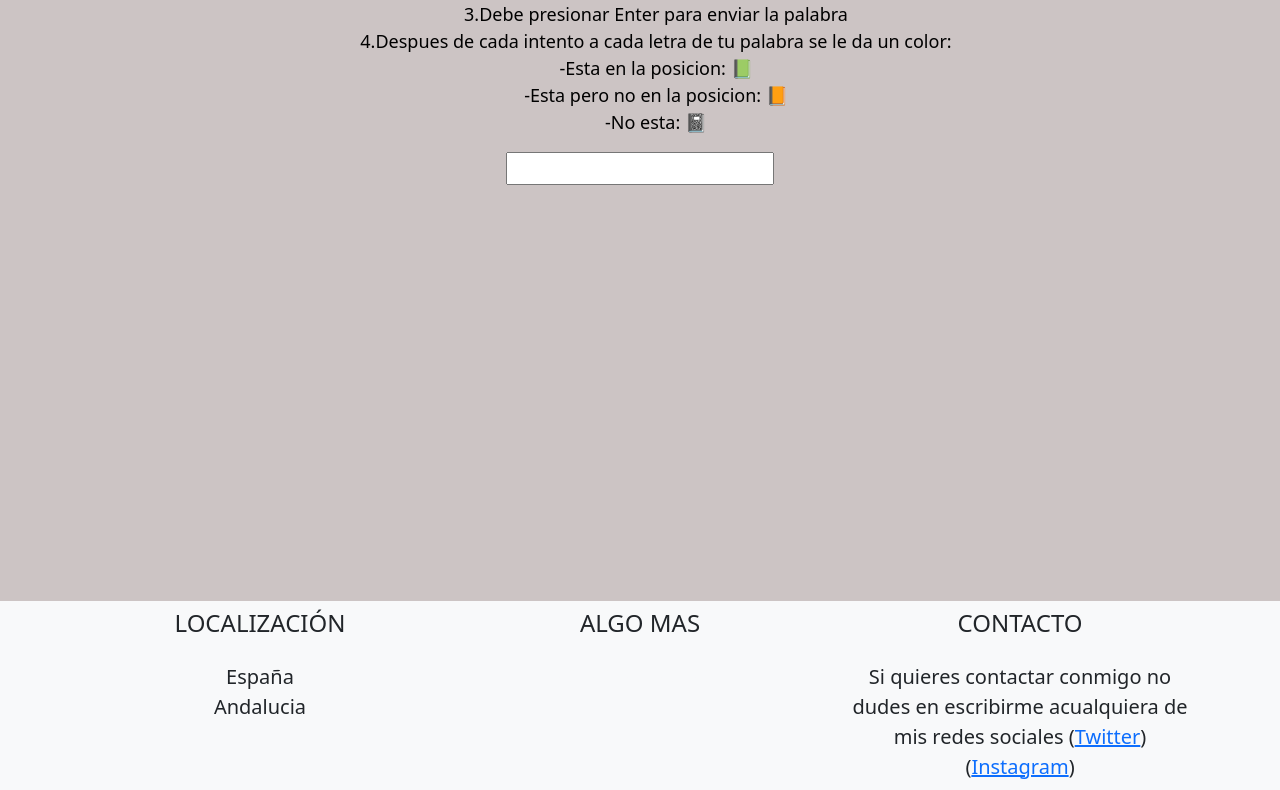
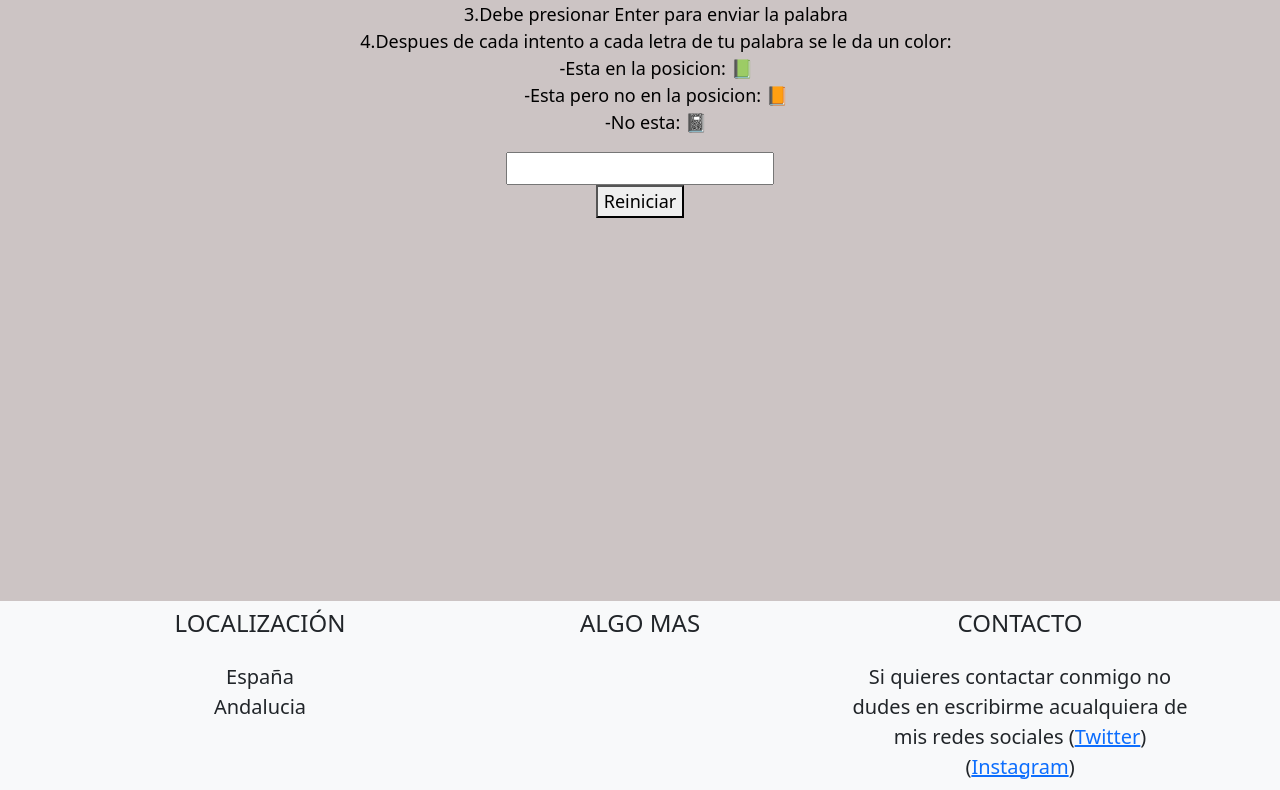
Before and after one commit to ElioGomez/DWEC-PROY2-Gomez_Ortega_Elio, a React (Create React App) app: page / in a window 1280 px wide. Shown: the part 3459-4249 px from the top of the page. Built offline with nearby package versions, Linux system fonts and the light colour scheme.

Commit message:
recarga wordle

```diff
--- a/src/Wordle.js
+++ b/src/Wordle.js
@@ -14,6 +14,8 @@ console.log(palabra)
 let juego = true
 let intentos = 7
 //definimos la función principal Wordle
+
+
 
 const Wordle = () => {
   //Definimos la variable correción  y su correspondiete setCorrecion, ademas de la llamada a useState que nos permite
@@ -101,6 +103,9 @@ const Wordle = () => {
   }
 
 
+  const Reiniciar = () =>{
+    window.location.reload(false);
+  }
 
 
   return (
@@ -119,6 +124,7 @@ const Wordle = () => {
       </p>
       <input type="text" name="InputCrear" className='InputCrear' id='InputCrear' disabled={isDisabled} maxLength={5} onKeyPress={agregarCorrecion} />
       <div>
+        <button onClick={Reiniciar} disabled={false}>Reiniciar</button>
         {correcion.map(item => <div>{item}</div>)}
       </div>
     </div>
```
